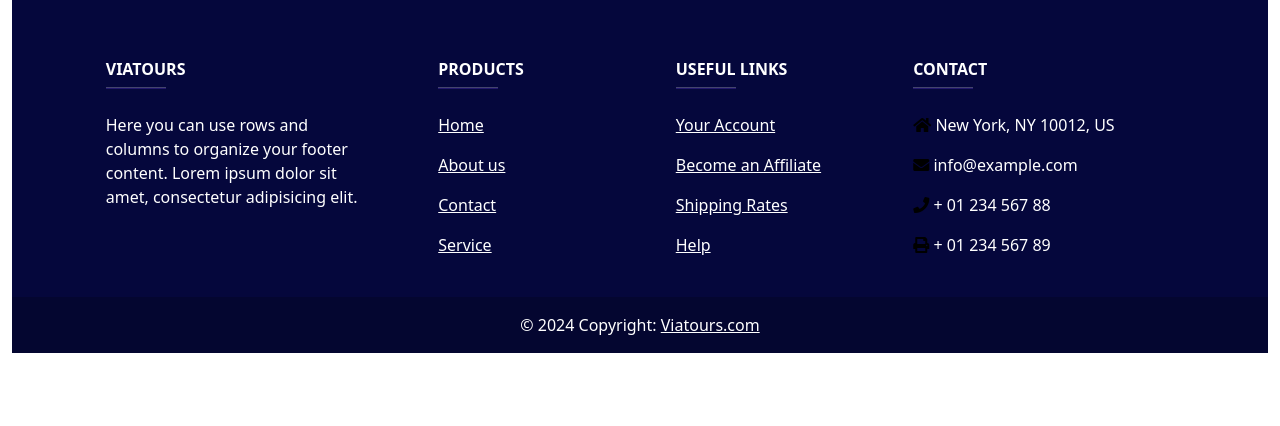
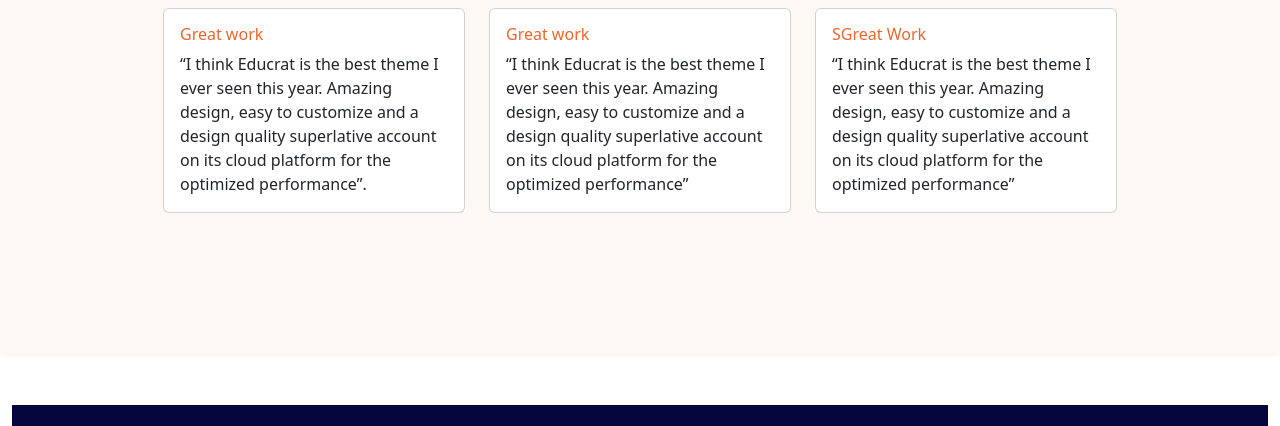
Before and after one commit to Israelite10/2ndproject-group11, a plain HTML site: page index.html in a window 1280 px wide. Shown: the part 3264-3690 px from the top of the page. Before the commit the page ends 3617 px from the top, so only its background shows below. Drawn offline with Linux system fonts and the light colour scheme.

Commit message:
first commit

```diff
--- a/index.html
+++ b/index.html
@@ -637,8 +637,59 @@
     <p class="text-light  ">Use Reserve Now & Pay Later to secure the activities you <br>
     don't want to miss without being locked </p>
 
+  </div>
 
-  </div>
+</section>
+
+  <section class="card pt-3 pb-5 " style="border:none ; background-color:#e7773c0d"  >
+    <div>
+      <h5 class="text-black ps-5 ms-5 mt-5 ">What our Travelers are saying</h5>
+    </div>
+    <div class="row mb-5 pt-1 mt-3 pb-5  justify-content-center">
+      <div class="col-sm-3">
+        <div class="card">
+          <div class="card-body">
+            <h6 class="card-title" style="color: #eb662b;" >Great work</h6>
+            <p class="card-text">“I think Educrat is the best theme I ever seen this
+              year. Amazing design, easy to customize and a
+              design quality superlative account on its cloud
+              platform for the optimized performance”.</p>
+
+          </div>
+        </div>
+      </div>
+      <div class="col-sm-3">
+        <div class="card">
+          <div class="card-body">
+            <h6 class="card-title" style="color:#eb662b;" >Great work</h6>
+            <p class="card-text">“I think Educrat is the best theme I ever seen this
+              year. Amazing design, easy to customize and a
+              design quality superlative account on its cloud
+              platform for the optimized performance”</p>
+
+          </div>
+        </div>
+      </div>
+
+
+
+      <div class="col-sm-3">
+        <div class="card">
+          <div class="card-body">
+            <h6 class="card-title"  style="color: #eb662b;" >SGreat Work</h6>
+            <p class="card-text">“I think Educrat is the best theme I ever seen this
+              year. Amazing design, easy to customize and a
+              design quality superlative account on its cloud
+              platform for the optimized performance”</p>
+
+          </div>
+        </div>
+      </div>
+    </div>
+
+
+
+  </section>
 
 
 
@@ -646,7 +697,7 @@
 
 
 
-</section>
+
     <!-- footer section -->
     <!-- Remove the container if you want to extend the Footer to full width. -->
     <div class="container-fluid mt-5">
```
